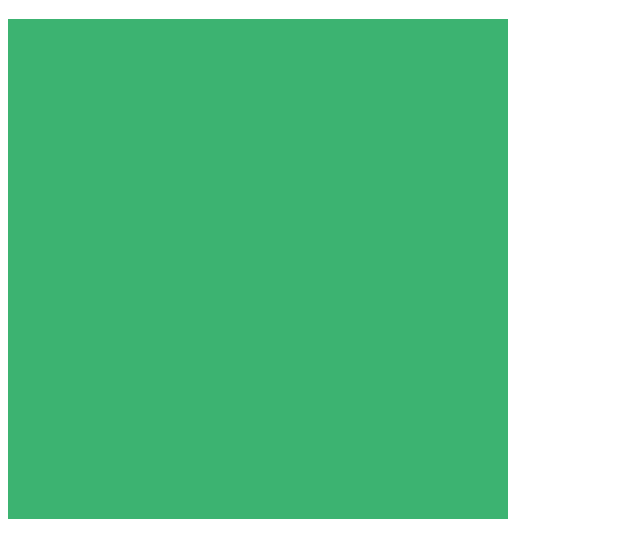
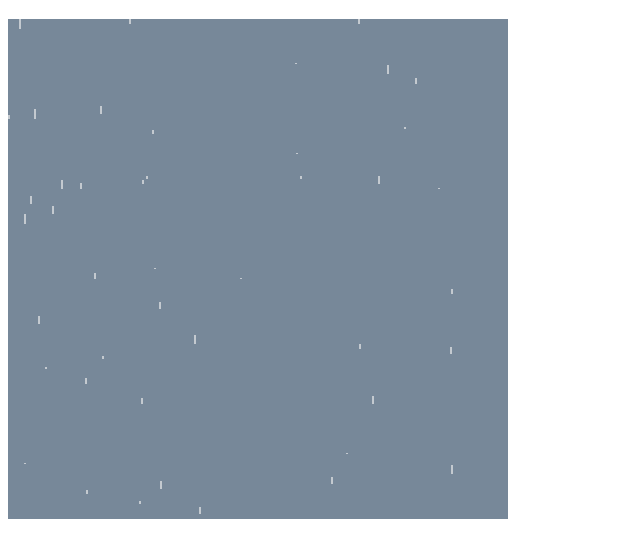
Before and after one commit to n8rzz/quad-tree, a website with bundled scripts: page index.html in a window 1280 px wide. Shown: the part 61-618 px from the top of the page, without its empty margins (0-640 px from the left). Built offline with nearby package versions, Linux system fonts and the light colour scheme.

Commit message:
adds moving objects and animationLoop

```diff
--- a/index.html
+++ b/index.html
@@ -8,7 +8,7 @@
 
     <style>
         .stage {
-            background-color: mediumseagreen;
+            background-color: lightslategray;
         }
     </style>
 </head>
--- /dev/null
+++ b/src/base/baseCollectionInterface.ts
@@ -0,0 +1,9 @@
+export interface IBaseCollection<T> {
+    id: number;
+    items: T[];
+    length?: number;
+    addItem: (item: T) => void;
+    findItemById: (id: string) => void;
+    hasItem: (item: T) => boolean;
+    removeItemById: (id: string) => void;
+}
--- a/src/gameObject/GameObject.ts
+++ b/src/gameObject/GameObject.ts
@@ -1,12 +1,18 @@
 import PositionModel from '../position/PositionModel';
+import { calculateRandomNumberInRange } from '../util/calculateRandomNumberInRange';
 
 class GameObject extends PositionModel {
+    public length: number = 1;
+
     constructor(x: number, y: number) {
         super(x, y);
+
+        this.length = calculateRandomNumberInRange(1, 10);
     }
 
     public updatePosition(x: number, y: number): void {
-
+        this.x = x;
+        this.y = y;
     }
 }
 
--- /dev/null
+++ b/src/gameObject/GameObjectCollection.ts
@@ -0,0 +1,31 @@
+import GameObject from './GameObject';
+import { IBaseCollection } from '../base/baseCollectionInterface';
+
+let _id = 0;
+
+class GameObjectCollection implements IBaseCollection<GameObject> {
+    public id: number = _id++;
+    public items: GameObject[] = [];
+
+    get length(): number {
+        return this.items.length;
+    }
+
+    public addItem(item: GameObject): void {
+        this.items.push(item);
+    }
+
+    public findItemById(id: string): GameObject {
+        return null;
+    }
+
+    public hasItem(item: GameObject): boolean {
+        return this.items.indexOf(item) !== -1;
+    }
+
+    public removeItemById(id: string): void {
+
+    }
+}
+
+export default GameObjectCollection;
--- a/src/stage/StageViewController.ts
+++ b/src/stage/StageViewController.ts
@@ -1,26 +1,25 @@
 import GameObject from '../gameObject/GameObject';
+import GameObjectCollection from '../gameObject/GameObjectCollection';
+import { calculateRandomNumberInRange } from '../util/calculateRandomNumberInRange';
+import { STAGE } from './stageConfig';
 
 class StageController {
     public element: HTMLCanvasElement = null;
 
     private _ctx: CanvasRenderingContext2D = null;
     private _isEnabled: boolean = false;
-    private _items: GameObject[] = [];
+    private _collection: GameObjectCollection = null;
+    private _animationHandler: () => void = this._draw.bind(this);
 
     constructor(element: HTMLCanvasElement) {
-        return this.createHandlers()
-            .setupChildren(element)
+        return this.setupChildren(element)
             .enable();
-    }
-
-    public createHandlers(): this {
-        return this;
     }
 
     public setupChildren(element: HTMLCanvasElement): this {
         this.element = element;
         this._ctx = element.getContext('2d');
-        this._items = this._buildGameObjects();
+        this._collection = new GameObjectCollection();
 
         return this;
     }
@@ -37,10 +36,18 @@ class StageController {
     }
 
     public layout(): this {
+        this._ctx.strokeStyle = 'rgba(239, 239, 239, 0.8)';
+        this._ctx.lineWidth = 1;
+
+        this._buildGameObjects();
+
         return this;
     }
 
     public redraw(): this {
+        this._drawGameObjects();
+        this._animationHandler();
+
         return this;
     }
 
@@ -48,21 +55,60 @@ class StageController {
         return this.redraw();
     }
 
-    private _buildGameObjects(): GameObject[] {
+    private _buildGameObjects(): void {
         const gameObjects: GameObject[] = [];
-        const canvasHeight = 500;
-        const canvasWidth = 500;
-        const count = Math.floor(Math.random() * (50 - 10 + 1)) + 10;
+        const count = calculateRandomNumberInRange(10, 50);
 
         for (let i = 0; i < count; i++) {
-            const x = Math.floor(Math.random() * (canvasWidth - i + 1)) + i;
-            const y = Math.floor(Math.random() * (canvasHeight - i + 1)) + i;
+            const x = calculateRandomNumberInRange(i, STAGE.WIDTH);
+            const y = calculateRandomNumberInRange(i, STAGE.HEIGHT);
             const gameObject = new GameObject(x, y);
 
-            gameObjects.push(gameObject);
+            this._collection.addItem(gameObject);
+        }
+    }
+
+    private _clearCanvas(): void {
+        this._ctx.clearRect(0, 0, STAGE.WIDTH, STAGE.HEIGHT);
+    }
+
+    private _draw(): void {
+        window.requestAnimationFrame(this._animationHandler);
+        this._drawGameObjects();
+    }
+
+    private _drawGameObjects(): void {
+        this._clearCanvas();
+
+        for (let i = 0; i < this._collection.length; i++) {
+            const item = this._collection.items[i];
+
+            this._ctx.beginPath();
+            this._ctx.moveTo(item.x, item.y);
+            this._ctx.lineTo(item.x, (item.y - item.length));
+            this._ctx.closePath();
+            this._ctx.stroke();
         }
 
-        return gameObjects;
+        this._updatePositions();
+    }
+
+    private _updatePositions(): void {
+        for (let i = 0; i < this._collection.length; i++) {
+            const item = this._collection.items[i];
+            let nextY = item.y + 5;
+            let nextX = item.x + 1;
+
+            if (nextX > STAGE.WIDTH) {
+                nextX = -5;
+            }
+
+            if (nextY > STAGE.HEIGHT) {
+                nextY = -5;
+            }
+
+            item.updatePosition(nextX, nextY);
+        }
     }
 }
 
--- /dev/null
+++ b/src/stage/stageConfig.ts
@@ -0,0 +1,4 @@
+export const STAGE = {
+    HEIGHT: 500,
+    WIDTH: 500
+};
--- /dev/null
+++ b/src/util/calculateRandomNumberInRange.ts
@@ -0,0 +1,3 @@
+export function calculateRandomNumberInRange(min: number, max: number): number {
+    return Math.floor(Math.random() * (max - min + 1)) + min;
+}
```
